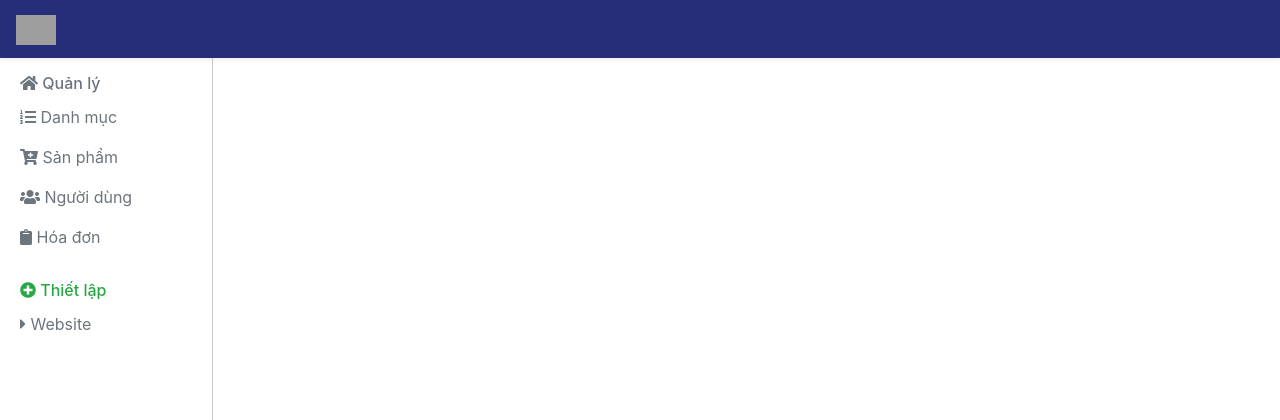
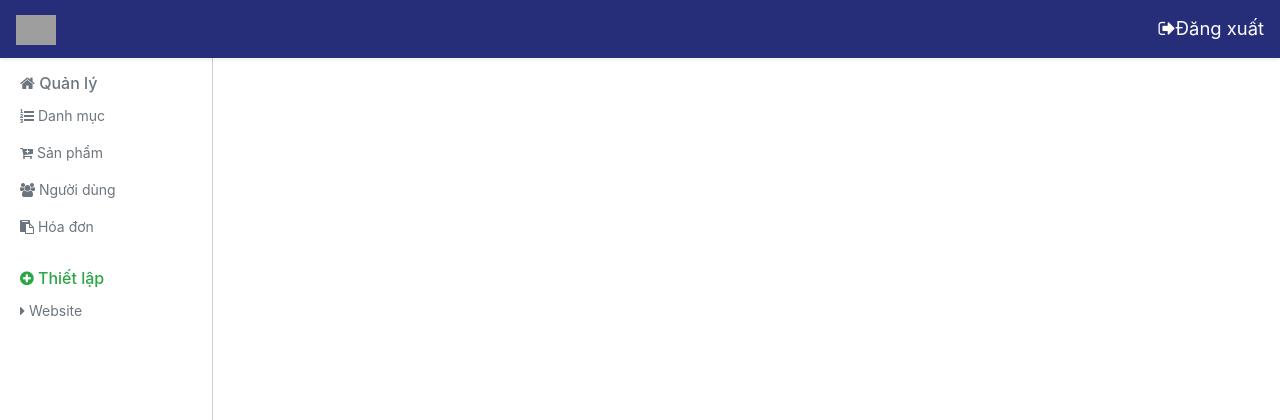
Before and after one commit to thetessen/MeShop, a PHP site: page /views/admin/header.php in a window 1280 px wide. Shown: the top 420 px of the page. Run offline with PHP 8.4, Linux system fonts and the light colour scheme; some libraries are stand-ins or nearby versions; grey boxes are pictures that could not be loaded.

Commit message:
update login admin

```diff
--- a/views/admin/header.php
+++ b/views/admin/header.php
@@ -5,6 +5,8 @@
       <title>MeShop</title>
       <link rel="stylesheet" href="https://stackpath.bootstrapcdn.com/bootstrap/4.3.1/css/bootstrap.min.css">
       <link rel="stylesheet" href="https://use.fontawesome.com/releases/v5.8.2/css/all.css">
+      <link rel="stylesheet" type="text/css" media="screen" href="public/css/style1.css">
+      <link rel="stylesheet" href="https://cdnjs.cloudflare.com/ajax/libs/font-awesome/4.7.0/css/font-awesome.min.css">
       <link rel=icon href=logo.png sizes="16x16" type="image/png">
       <style>
          body {
@@ -27,6 +29,7 @@
          -webkit-transform: rotate(15deg);
          transform: rotate(15deg);
          }
+
       </style>
    </head>
    <body>
@@ -34,6 +37,12 @@
          <a class="navbar-brand" href="quanly.php">
          <img src="./logo.png" alt="logo" style="width:40px;">
          </a>
+         <div class="wrapper">
+            <div class="item7">
+               <a href="quanly.php?task=dangxuatadmin" class="nav-me" style="color : white;text-decoration: none; font-size:115%";>
+                  <i class="fa fa-sign-out"></i>Đăng xuất
+               </a>
+         </div>
       </nav>
       <!-- main -->
       <div class="container-fluid">
```
